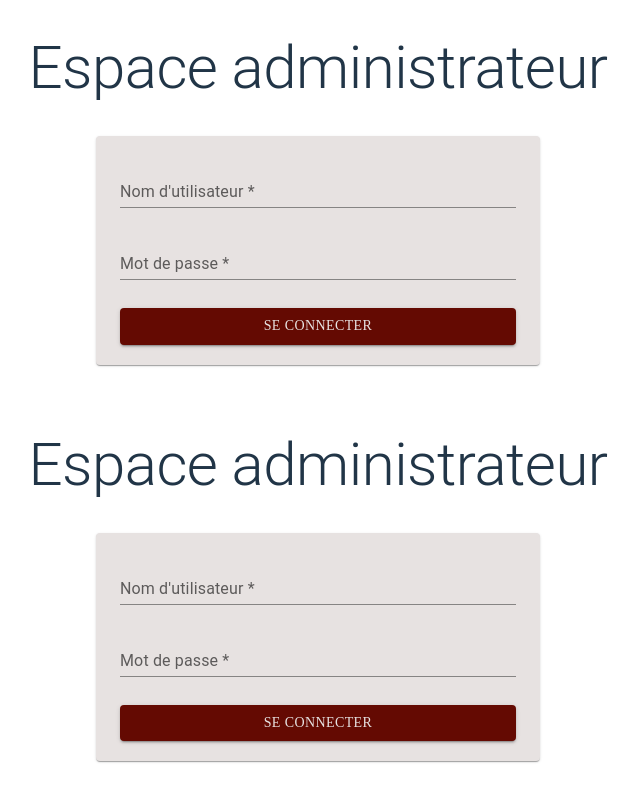
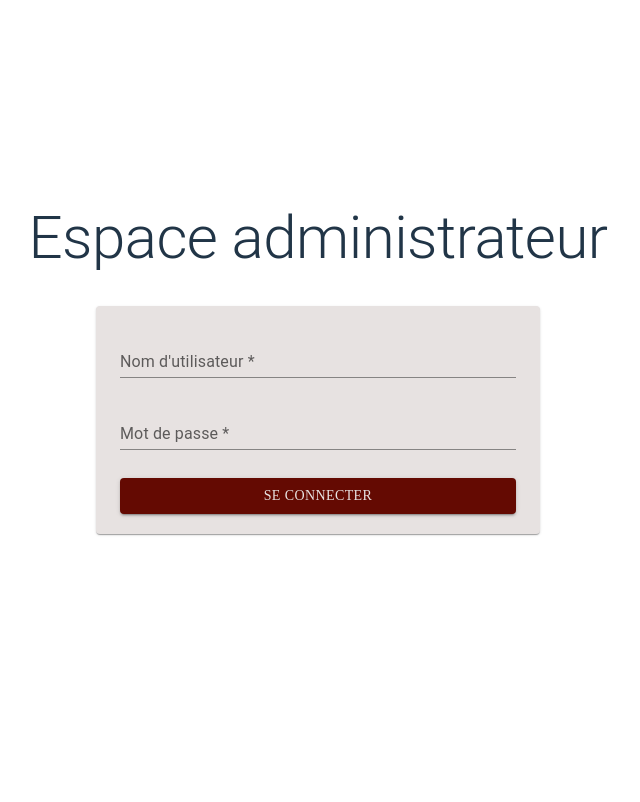
Before and after one commit to Evlow/atelier-front, a React (Vite) app: page /connexion in a window 1280 px wide. Shown: the top 802 px of the page, without its empty margins (322-962 px from the left). Built offline with nearby package versions, Linux system fonts and the light colour scheme.

Commit message:
ajoute .env

```diff
--- a/package.json
+++ b/package.json
@@ -22,6 +22,7 @@
   },
   "devDependencies": {
     "@eslint/js": "^9.19.0",
+    "@types/node": "^22.13.4",
     "@types/react": "^19.0.8",
     "@types/react-dom": "^19.0.3",
     "@vitejs/plugin-react": "^4.3.4",
--- a/src/App.tsx
+++ b/src/App.tsx
@@ -1,14 +1,12 @@
 
 import { Outlet } from 'react-router-dom';
 import './App.css'
-import Login from './login/login';
 
 function App() {
 
   return (
     <>
   <Outlet></Outlet>
-    <Login />
     </>
   )
 }
--- a/src/dashboard/dashboard.tsx
+++ b/src/dashboard/dashboard.tsx
@@ -23,7 +23,8 @@ export default function Dashboard() {
       }
 
       try {
-        const response = await fetch("http://preprodback.karim-portfolio.xyz/api/Account/GetCurrentUser/currentUser", {
+        const baseURL = process.env.REACT_APP_API_BASE_URL;
+        const response = await fetch(`${baseURL}Account/GetCurrentUser/currentUser`, {
           method: "GET",
           headers: {
             "Content-Type": "application/json",
--- a/src/login/login.tsx
+++ b/src/login/login.tsx
@@ -37,7 +37,8 @@ export default function Login() {
     setError('');
 
     try {
-      const response = await fetch('http://preprodback.karim-portfolio.xyz/api/Account/Login/login', {
+      const baseURL = process.env.REACT_APP_API_BASE_URL;
+      const response = await fetch(`${baseURL}Account/Login/login`, {
         method: 'POST',
         headers: {
           'Content-Type': 'application/json',
--- a/src/register/register.tsx
+++ b/src/register/register.tsx
@@ -32,8 +32,9 @@ export default function Register() {
     }
 
     try {
+      const baseURL = process.env.REACT_APP_API_BASE_URL;
       const response = await axios.post(
-        "http://preprodback.karim-portfolio.xyz/api/Account/Register/register",
+        `${baseURL}Account/Register/register`,
         { userName, email, password },
         { headers: { "Content-Type": "application/json" } }
       );
--- a/src/router/router.tsx
+++ b/src/router/router.tsx
@@ -10,10 +10,8 @@ export const Router = createBrowserRouter([
     element: <App />,
     children: [
       { path: "inscription", element: <Register /> },
-
       { path: "dashboard", element: <Dashboard /> },
       { path: "connexion", element: <Login /> },
-
 
     ],
   },
```
Also changed, not shown: 2 other files (tests, documents, lock files or other folders).
